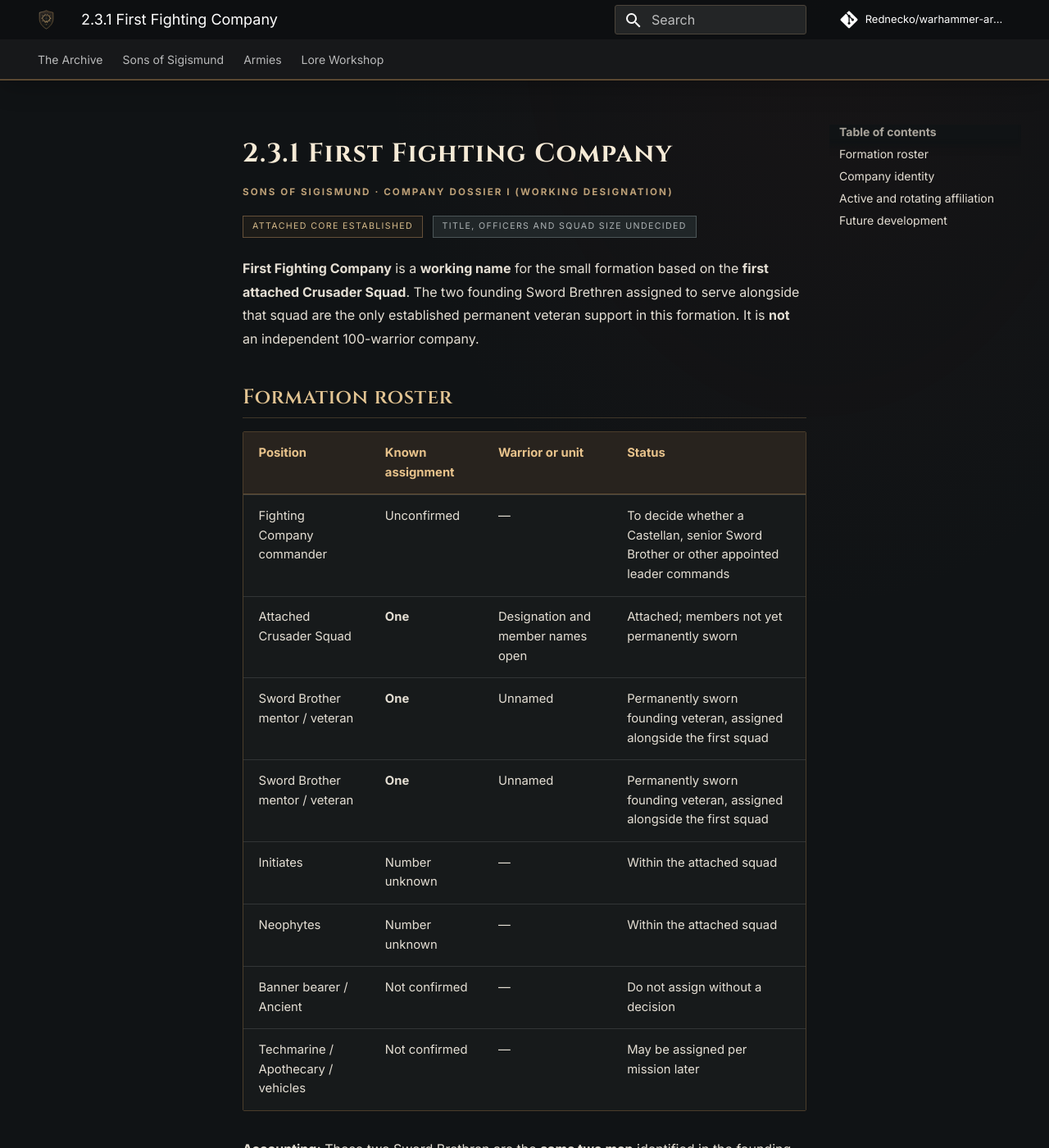
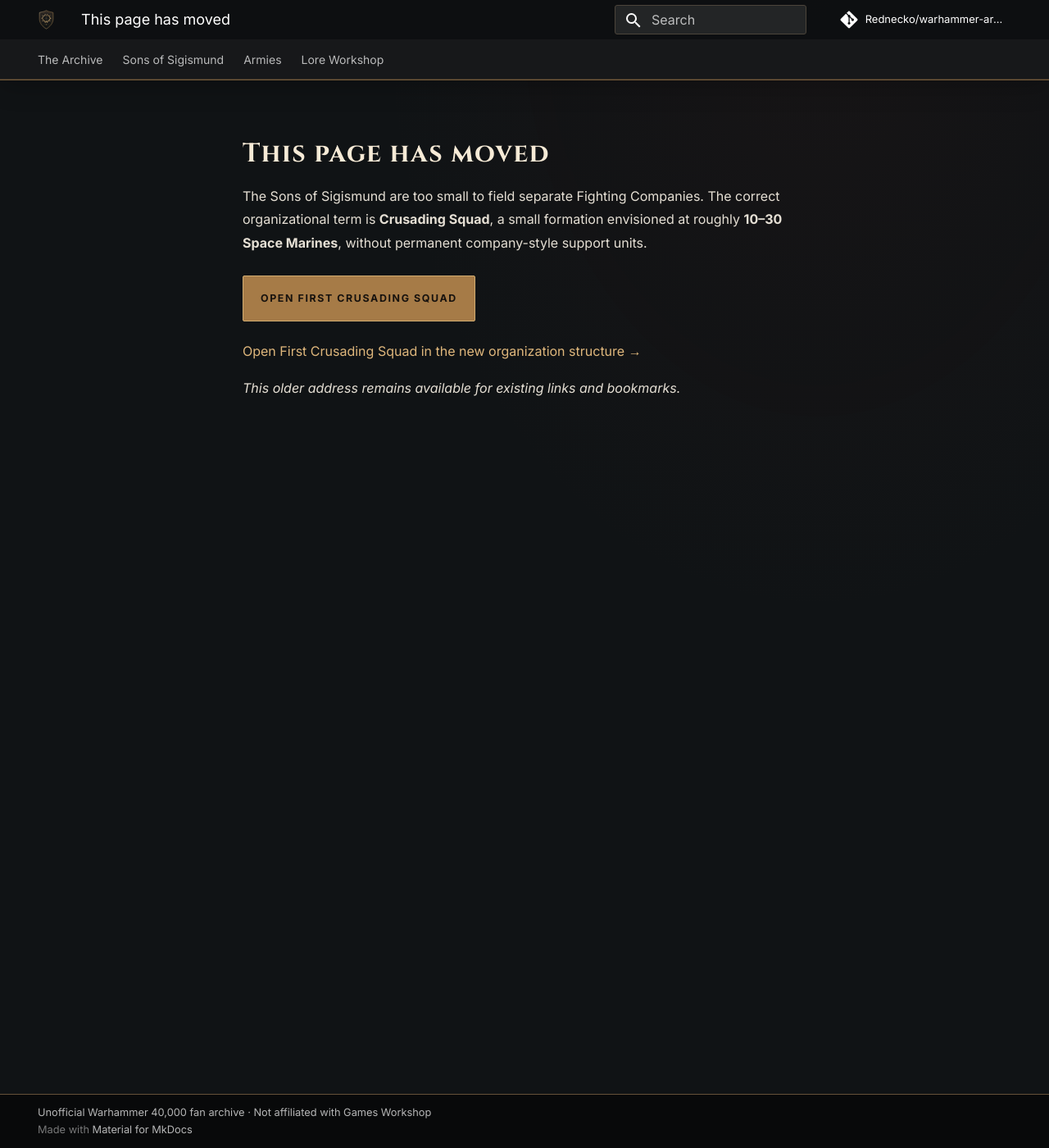
Before and after one commit to Rednecko/warhammer-archives, an MkDocs documentation site: the page built from docs/sons-of-sigismund/organization/fighting-companies/first.md, in a window 1280 px wide and 1400 px high. Shown: the whole window at 82% size. Built offline with MkDocs 1.6.1 and Material for MkDocs 9.7.7, drawn with Linux system fonts in a browser that asks for light colours; comment, search, counter and statistics services are not loaded; some of the changed text lies outside the part shown.

Commit message:
Preserve old page address as pointer to Crusading Squads

```diff
--- a/docs/sons-of-sigismund/organization/fighting-companies/first.md
+++ b/docs/sons-of-sigismund/organization/fighting-companies/first.md
@@ -1,44 +1,9 @@
-# 2.3.1 First Fighting Company
+# This page has moved
 
-<div class="archive-page-label">Sons of Sigismund · Company dossier I (working designation)</div>
+The Sons of Sigismund are too small to field separate Fighting Companies. The correct organizational term is **Crusading Squad**, a small formation envisioned at roughly **10–30 Space Marines**, without permanent company-style support units.
 
-<span class="archive-status">Attached core established</span> <span class="archive-status open">Title, officers and squad size undecided</span>
+<a class="archive-cta" href="../../crusading-squads/first/">Open First Crusading Squad</a>
 
-**First Fighting Company** is a **working name** for the small formation based on the **first attached Crusader Squad**. The two founding Sword Brethren assigned to serve alongside that squad are the only established permanent veteran support in this formation. It is **not** an independent 100-warrior company.
+[Open First Crusading Squad in the new organization structure →](../crusading-squads/first.md)
 
-## Formation roster
-
-| Position | Known assignment | Warrior or unit | Status |
-|---|---|---|---|
-| Fighting Company commander | Unconfirmed | — | To decide whether a Castellan, senior Sword Brother or other appointed leader commands |
-| Attached Crusader Squad | **One** | Designation and member names open | Attached; members not yet permanently sworn |
-| Sword Brother mentor / veteran | **One** | Unnamed | Permanently sworn founding veteran, assigned alongside the first squad |
-| Sword Brother mentor / veteran | **One** | Unnamed | Permanently sworn founding veteran, assigned alongside the first squad |
-| Initiates | Number unknown | — | Within the attached squad |
-| Neophytes | Number unknown | — | Within the attached squad |
-| Banner bearer / Ancient | Not confirmed | — | Do not assign without a decision |
-| Techmarine / Apothecary / vehicles | Not confirmed | — | May be assigned per mission later |
-
-**Accounting:** These two Sword Brethren are the **same two men** identified in the founding muster, not additional veterans beyond the original ten.
-
-## Company identity
-
-| Field | Value |
-|---|---|
-| Formal company name / epithet | Open |
-| Heraldry or company marking | Open; default Black Templars scheme applies |
-| Permanent base or compartment | Not settled; ship's Brotherhood suites are capacity concepts |
-| Commander | Open |
-| Specialist role or favored tactic | Open |
-| Size | **Small, squad-centered; actual headcount unconfirmed** |
-| Post-founding battle record | **None yet** |
-
-## Active and rotating affiliation
-
-The **attached Crusader Squad is not permanently sworn** to the Sons of Sigismund at founding. The two Sword Brethren belong to the household's permanent founding cadre. A company's operational roster thus can include warriors with **different allegiance status**.
-
-## Future development
-
-When we identify the squad's commander and actual models, list each warrior by name and rank, indicate permanent versus attached membership, and record equipment and honors. No unplayed victories or casualties will be entered.
-
-[Second Fighting Company →](second.md) · [Fighting Companies overview →](index.md) · [The Marshal's Household →](../marshals-household.md) · [Original founding register →](../../history/founding.md#the-cruiser-and-first-muster)
+*This older address remains available for existing links and bookmarks.*
```
